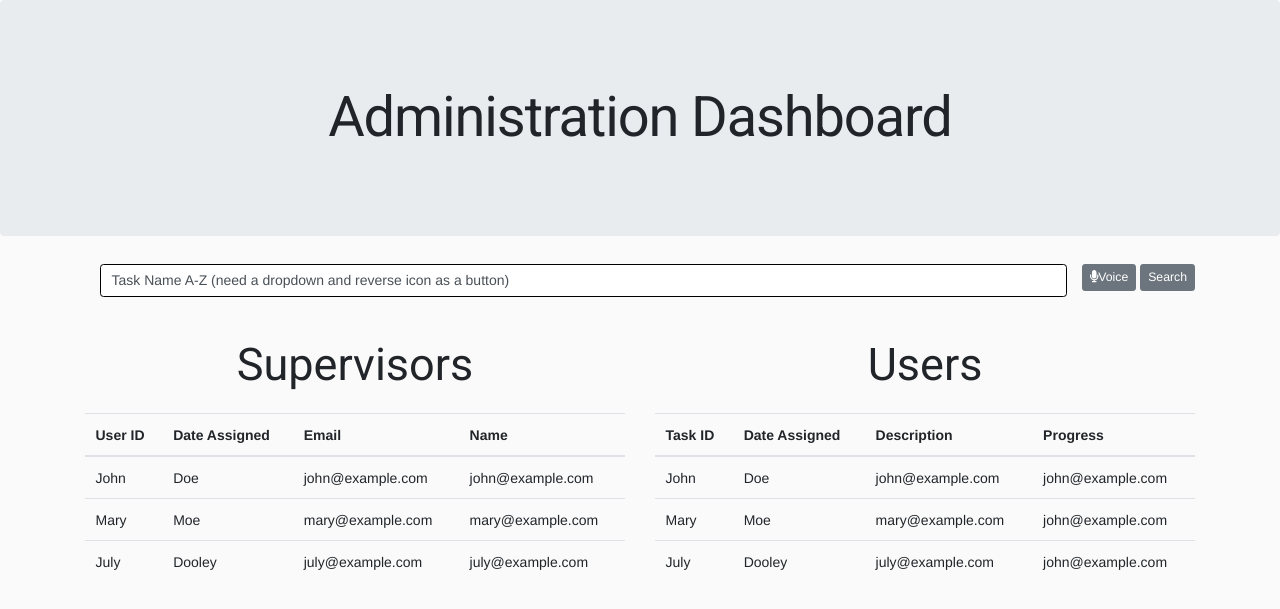
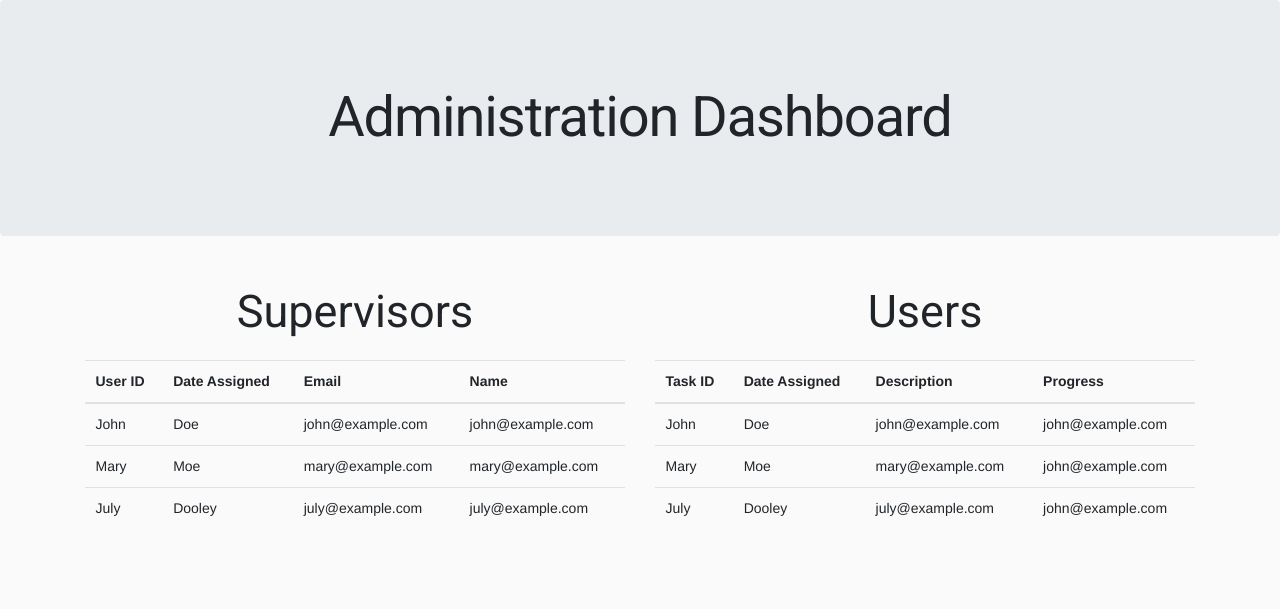
Before and after one commit to mhoff873/KU-Capstone---TMS, a Flask app: page /adminDashboard/ in a window 1280 px wide. Shown: the part 52-661 px from the top of the page. Run offline with Flask 2, Linux system fonts and the light colour scheme; the visitor is signed in with stand-in values (Sample User, id 1); data that the repository does not hold is empty; some libraries are stand-ins or nearby versions.

Commit message:
Removed search bar from admindash, and removed voi*e button from dashboard

```diff
--- a/templates/adminDashboard.html
+++ b/templates/adminDashboard.html
@@ -1,6 +1,5 @@
 {% extends 'base.html' %}
 {% block content %}
-
 
 <div class="jumbotron text-center">
     <h1>Administration Dashboard</h1>
@@ -8,26 +7,7 @@
 
 <div class="container">
     <div class="page_content">
-
         <!-- content goes in here, below. -->
-
-  <div class="container-fluid">
-      <div class="row">
-          <div class="col-sm">
-              <div id="editableTextBox">
-                  <div class= "form-control" contenteditable="true" style="border: 1px solid black">
-                      Task Name A-Z (need a dropdown and reverse icon as a button)
-                  </div>
-              </div>
-          </div>
-          <div>
-              <button type="#" class="btn btn-secondary btn-sm"><i class="fas fa-microphone"></i>Voice</button>
-              <button type="submit" class="btn btn-secondary btn-sm">Search</button>
-          </div>
-      </div>
-  </div>
-  <br>
-
         <!--Two tables that will be populated with surveys-->
         <div class="row">
             <div class="table-responsive col-md-6">
--- a/templates/dashboard.html
+++ b/templates/dashboard.html
@@ -88,7 +88,6 @@
               </div>
           </div>
           <div>
-              <button type="#" class="btn btn-secondary btn-sm"><i class="fas fa-microphone"></i>Voice</button>
               <button type="submit" class="btn btn-secondary btn-sm">Search</button>
           </div>
       </div>
```
Lines whose indentation alone changed are shown as unchanged.
